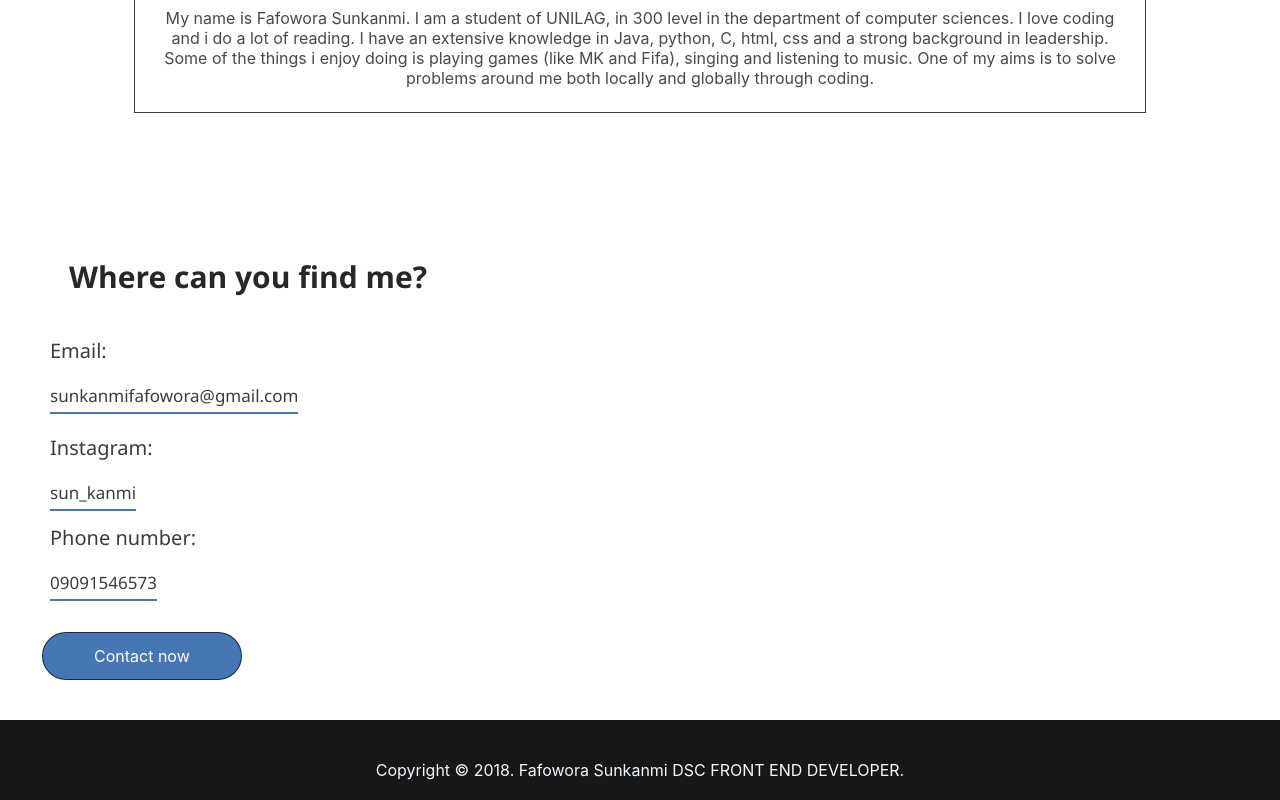
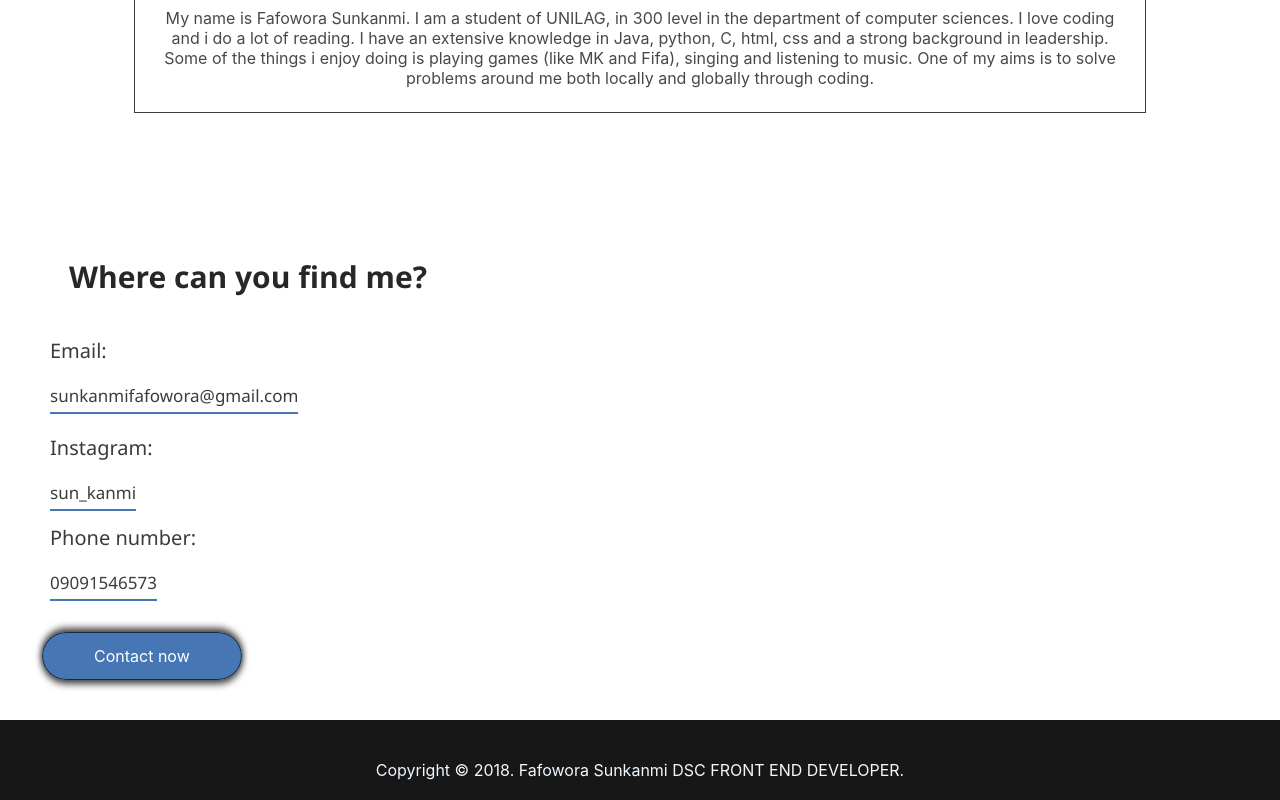
Before and after one commit to sunkanmii/My_personal_website, a plain HTML site: page My welcome page.html in a window 1280 px wide. In both pictures the pointer is over the link "Contact now". Shown: the part 942-1742 px from the top of the page. Drawn offline with Linux system fonts and the light colour scheme.

Commit message:
My second commit

```diff
--- a/My welcome page.css
+++ b/My welcome page.css
@@ -132,6 +132,7 @@ body{
 .Contact-now a:hover{
     background-color: rgba(24, 84, 161, 0.801);
     color: rgb(255, 255, 255);
+    box-shadow: 0px 4px 7px rgba(15, 15, 15, 0.774), 0px -4px 7px rgba(15, 15, 15, 0.774);
 }
 .header2{
     text-align: left;
```
